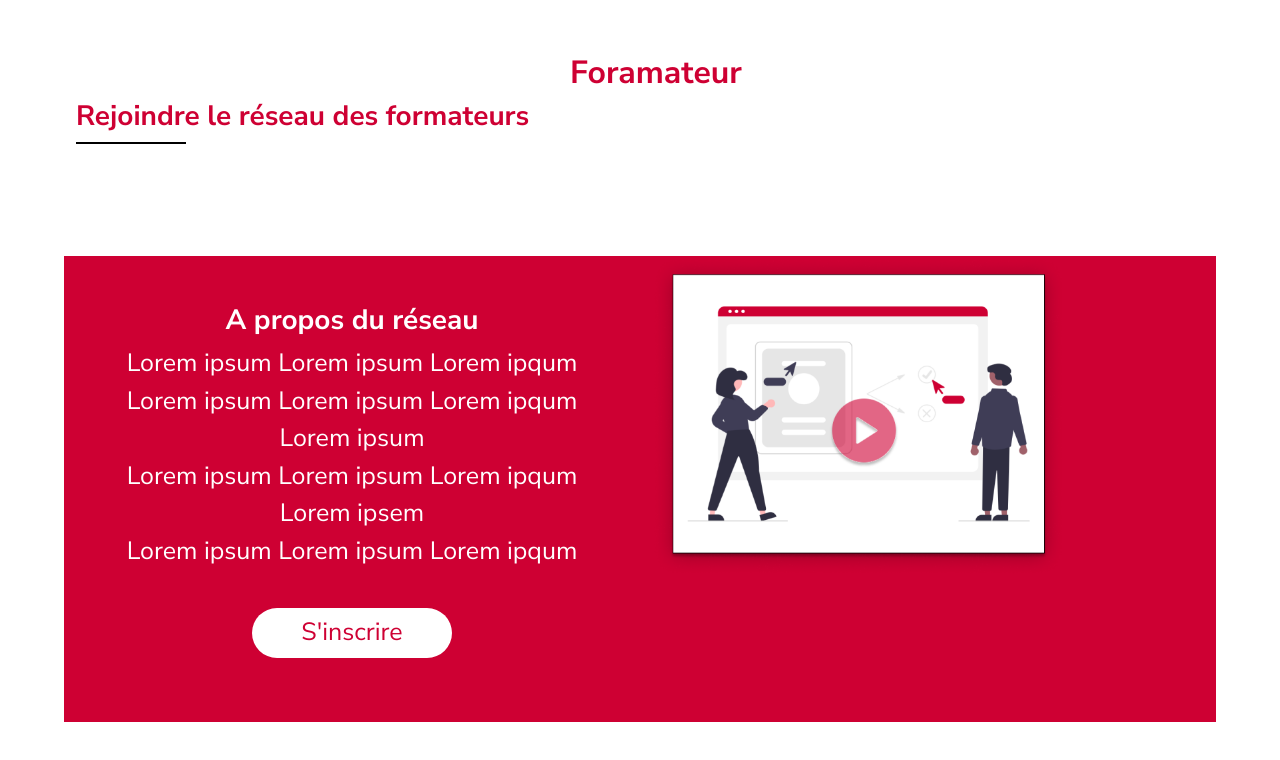
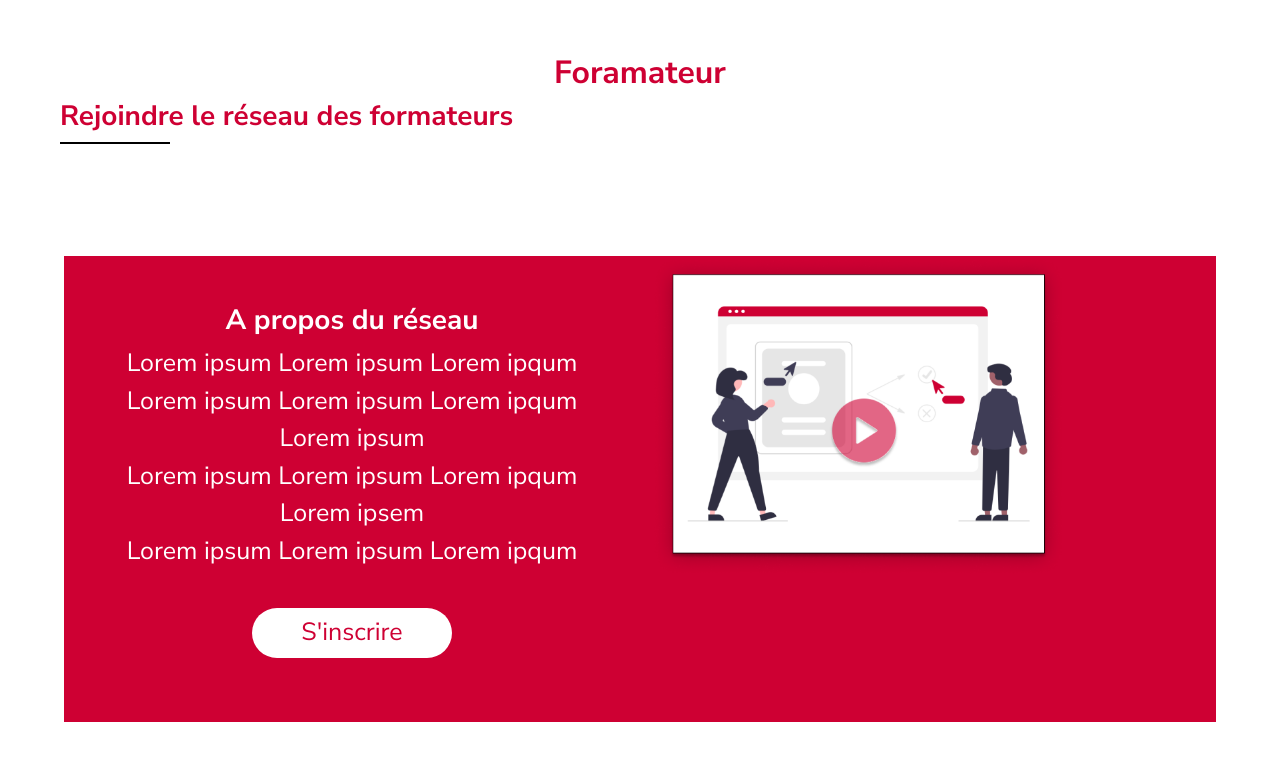
Before and after one commit to Thiernoomardiouf/thiernoomardiouf.github.io, a plain HTML site: page index.html in a window 1280 px wide. Shown: the part 2653-3413 px from the top of the page. Drawn offline with nearby package versions, Linux system fonts and the light colour scheme.

Commit message:
Responsive

```diff
--- a/index.html
+++ b/index.html
@@ -173,7 +173,7 @@
     </section>
 
     <section>
-      <div class="container-fluid p-md-5 mx-md-3">
+      <div class="container-fluid p-md-5">
         <h2 class="text-center">Foramateur</h2>
         <h3>Rejoindre le réseau des formateurs</h3>
         <div class="barre"></div>
```
